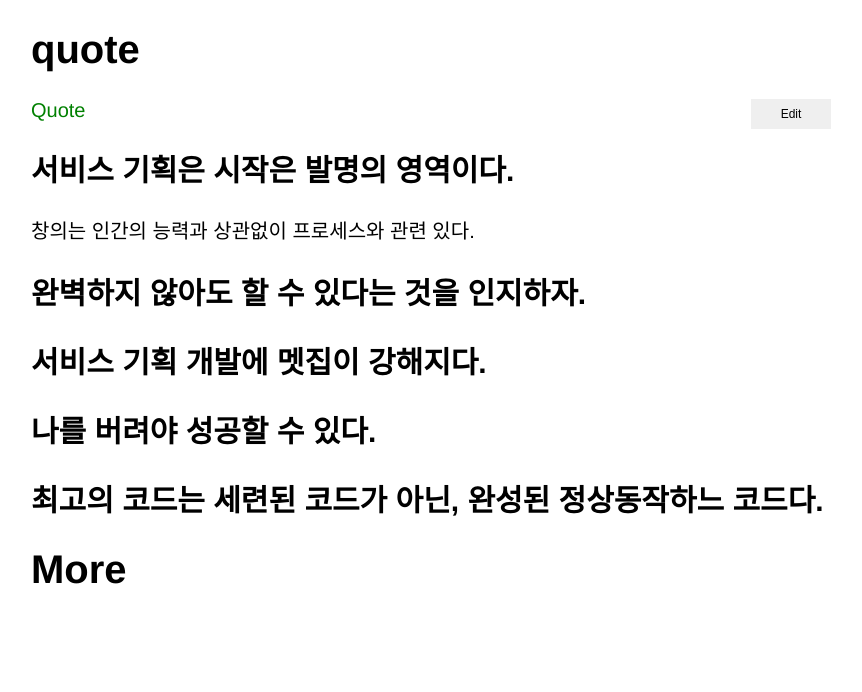
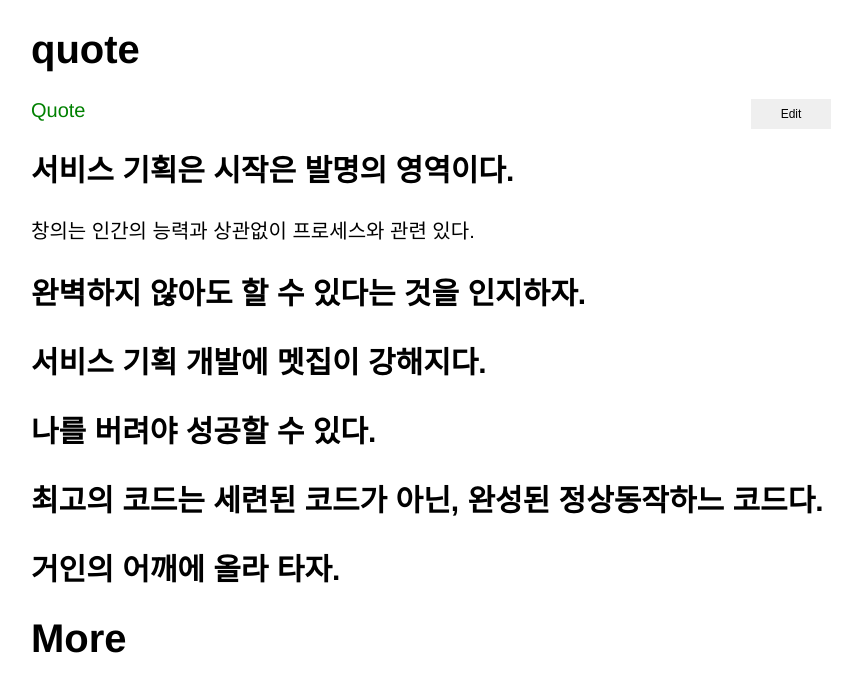
Before and after one commit to xiote/20200810_xiote.github.io, a Jekyll site: the page built from _posts/2020-08-05-14-38-28.md, in a window 1280 px wide. Shown: the top 692 px of the page, without its empty margins (209-1071 px from the left). Built offline with Jekyll 4.4.1, drawn with Linux system fonts in a browser that asks for light colours.

Commit message:
Update 2020-08-05-14-38-28.md

```diff
--- a/_posts/2020-08-05-14-38-28.md
+++ b/_posts/2020-08-05-14-38-28.md
@@ -16,4 +16,6 @@ tags: quote
 
 ## 최고의 코드는 세련된 코드가 아닌, 완성된 정상동작하느 코드다.
 
+## 거인의 어깨에 올라 타자.
+
 # More
```
